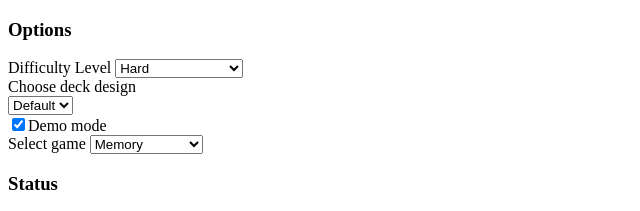
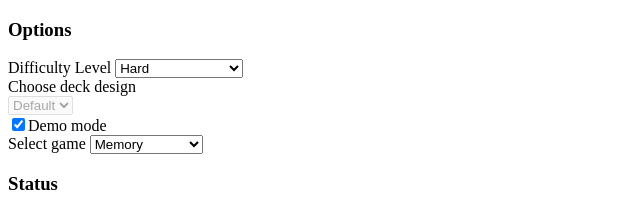
Before and after one commit to whtakeda/cardcollection, a plain HTML site: page index.html in a window 1280 px wide. Shown: the top 211 px of the page, 0-640 px from the left. Drawn offline with nearby package versions, Linux system fonts and the light colour scheme.

Commit message:
fixing git commit mistake

```diff
--- a/index.html
+++ b/index.html
@@ -21,7 +21,7 @@
 			</select><br>
 
 			Choose deck design<br>
-			<select id="deckdesign">
+			<select id="deckdesign" disabled>
 			<option value="0">Default</option>
 			<option value="1">Dean</option>
 			<option value="2">Ezra</option>
```
